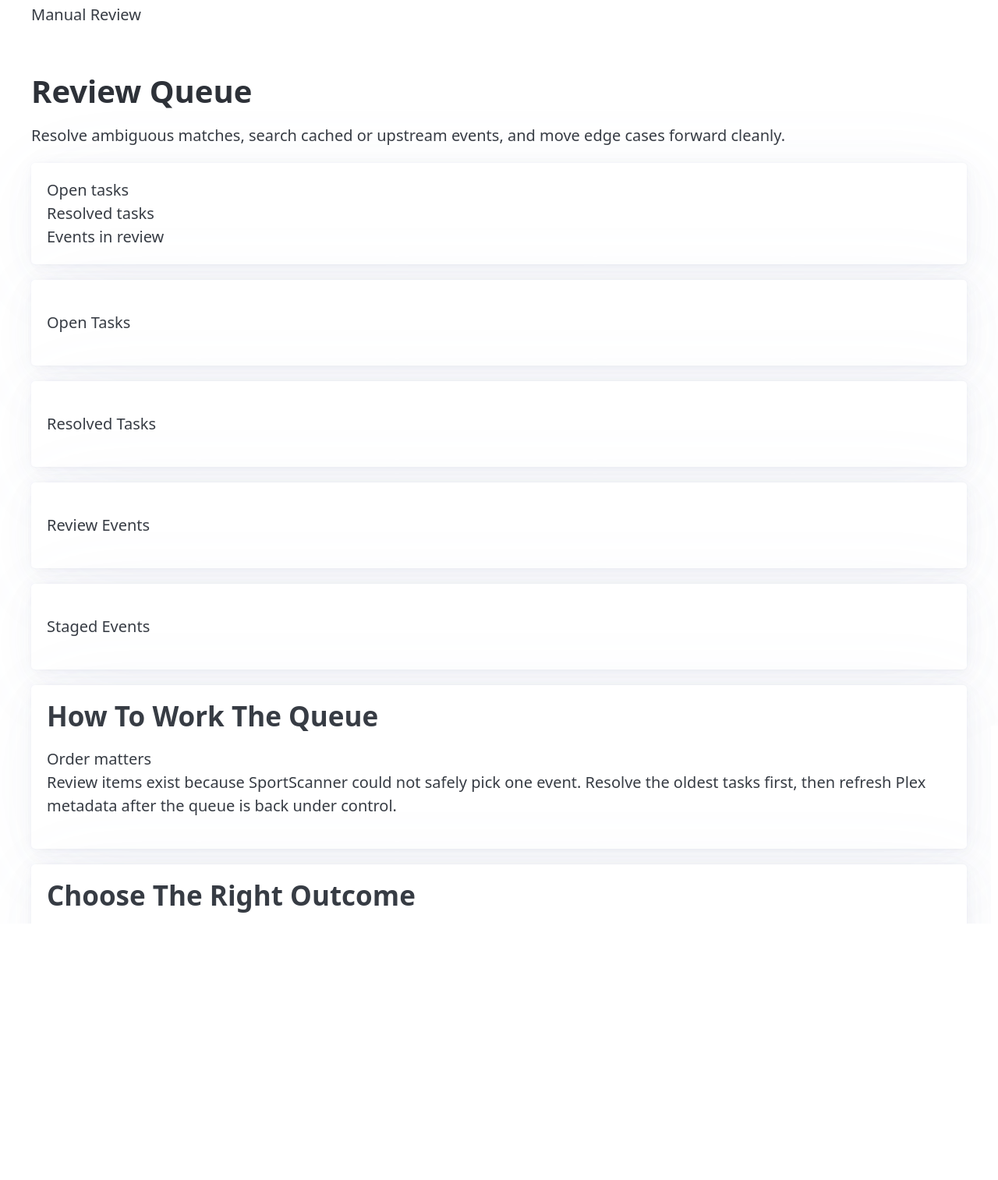
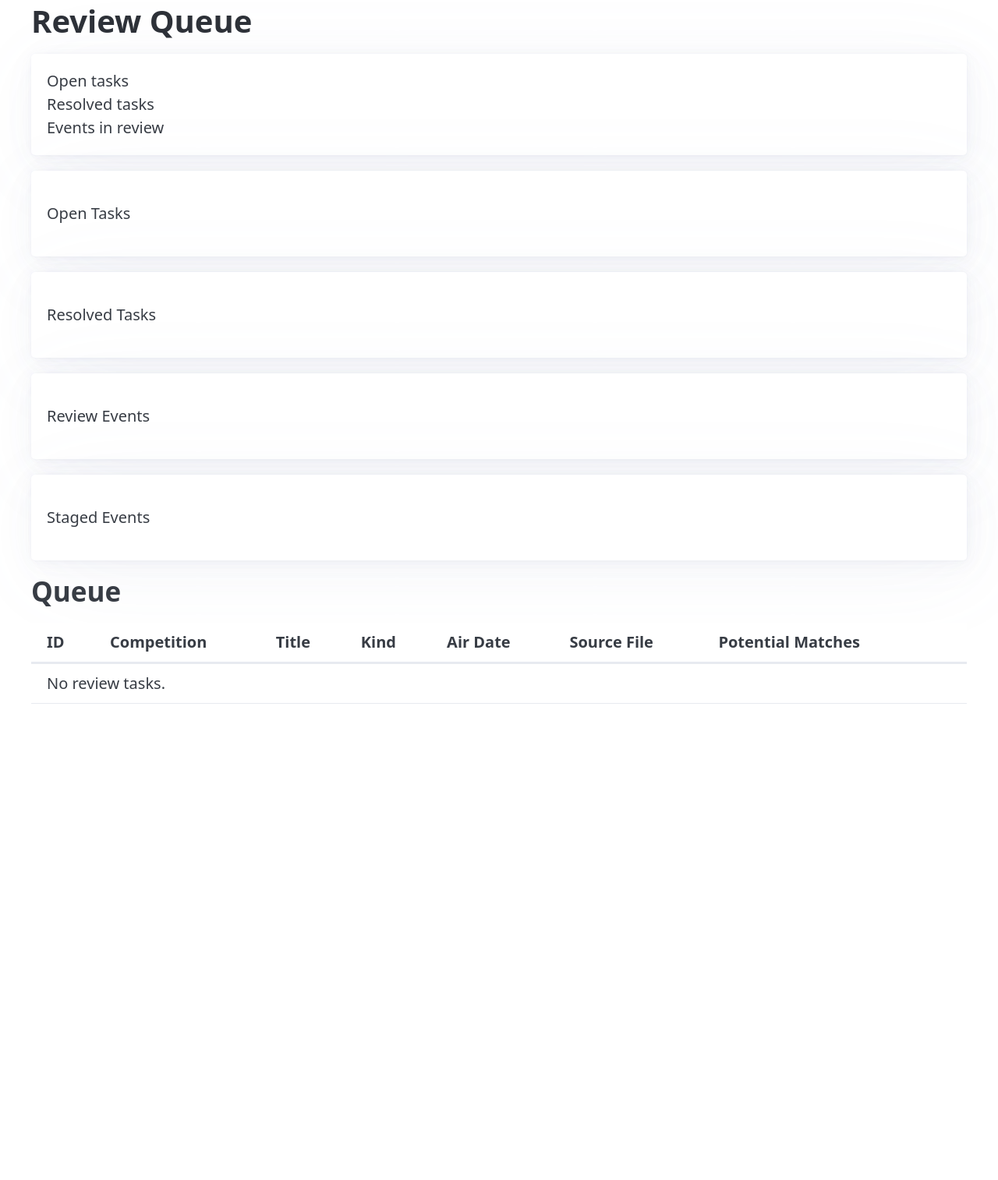
Before and after one commit to mmmmmtasty/SportScanner, a Python web app: template sportscanner2/src/sportscanner/templates/review_queue.html in a window 1280 px wide. Shown: the part 86-1600 px from the top of the page at 78% size. After the commit the page ends 989 px from the top, so only its background shows below. Run offline with Jinja, Linux system fonts and the light colour scheme; the template is opened without the code that fills it, so the values that code supplies are empty; some libraries are stand-ins or nearby versions.

Commit message:
Remove review queue instructional copy

```diff
--- a/sportscanner2/src/sportscanner/templates/review_queue.html
+++ b/sportscanner2/src/sportscanner/templates/review_queue.html
@@ -3,9 +3,7 @@
 {% block content %}
 <section class="page-header">
   <div>
-    <p class="eyebrow">Manual Review</p>
     <h1>Review Queue</h1>
-    <p class="hero-copy">Resolve ambiguous matches, search cached or upstream events, and move edge cases forward cleanly.</p>
   </div>
   <article class="hero-card queue-card">
     <div class="status-line">
@@ -28,32 +26,6 @@
   <article class="metric-card"><h2>{{ summary.resolved_tasks }}</h2><p>Resolved Tasks</p></article>
   <article class="metric-card"><h2>{{ summary.review_recordings }}</h2><p>Review Events</p></article>
   <article class="metric-card"><h2>{{ summary.staged_recordings }}</h2><p>Staged Events</p></article>
-</section>
-
-<section class="guide-grid">
-  <article class="guide-card">
-    <div class="panel-header">
-      <h2>How To Work The Queue</h2>
-      <span
-        class="tooltip-chip"
-        tabindex="0"
-        title="Resolve the oldest open tasks first so event numbering and Plex refreshes settle in a predictable order."
-      >Order matters</span>
-    </div>
-    <p>
-      Review items exist because SportScanner could not safely pick one event. Resolve the oldest
-      tasks first, then refresh Plex metadata after the queue is back under control.
-    </p>
-  </article>
-  <article class="guide-card">
-    <div class="panel-header">
-      <h2>Choose The Right Outcome</h2>
-    </div>
-    <p>
-      Use a cached or live TheSportsDB event for normal matches and races. Use Season 0 only for
-      true extras. Ignore duplicates, junk captures, or files you do not want published.
-    </p>
-  </article>
 </section>
 
 <section class="panel">
```
Also changed, not shown: sportscanner2/tests/test_admin.py (+4 -2 lines), 1 other file.
